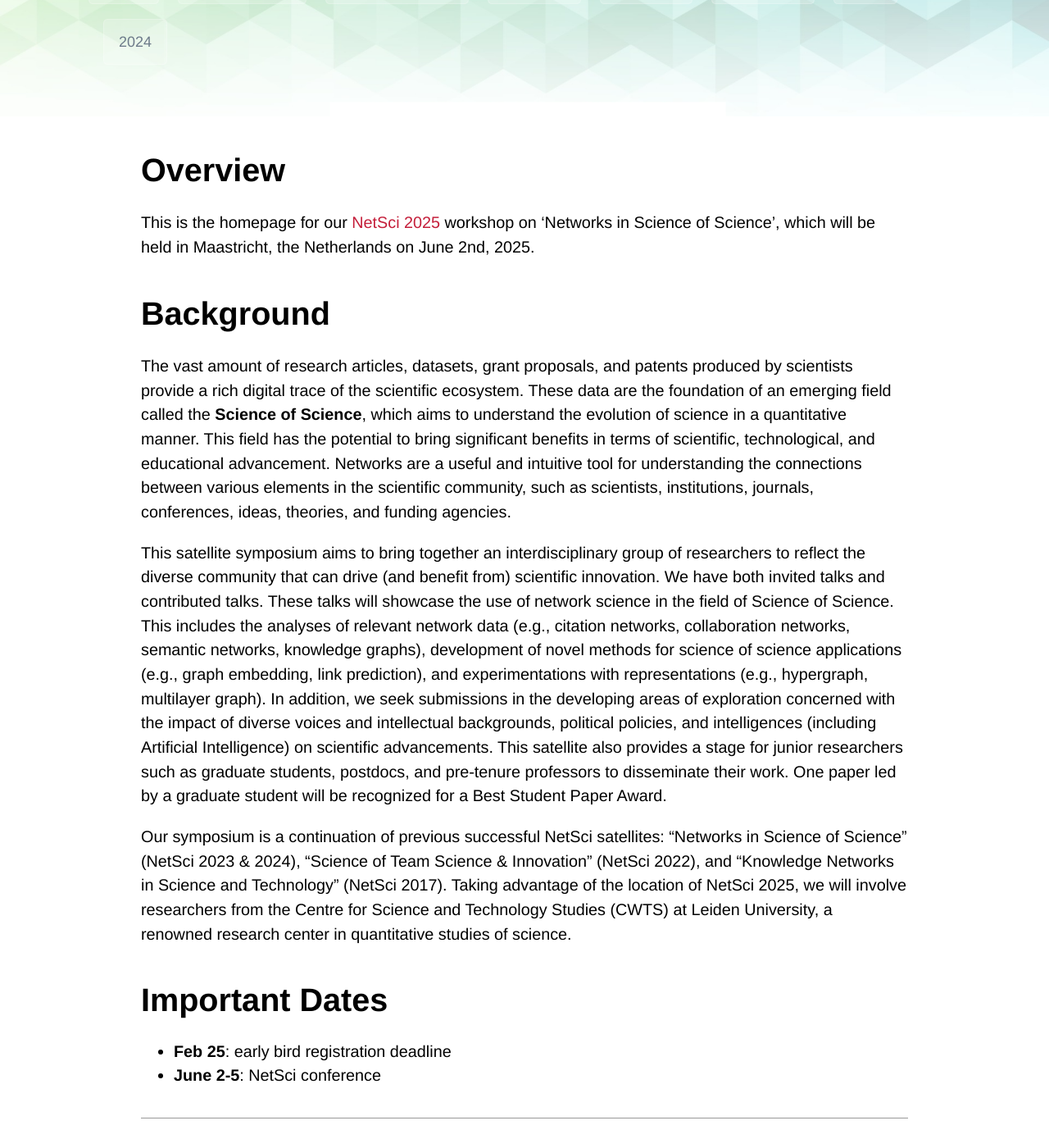
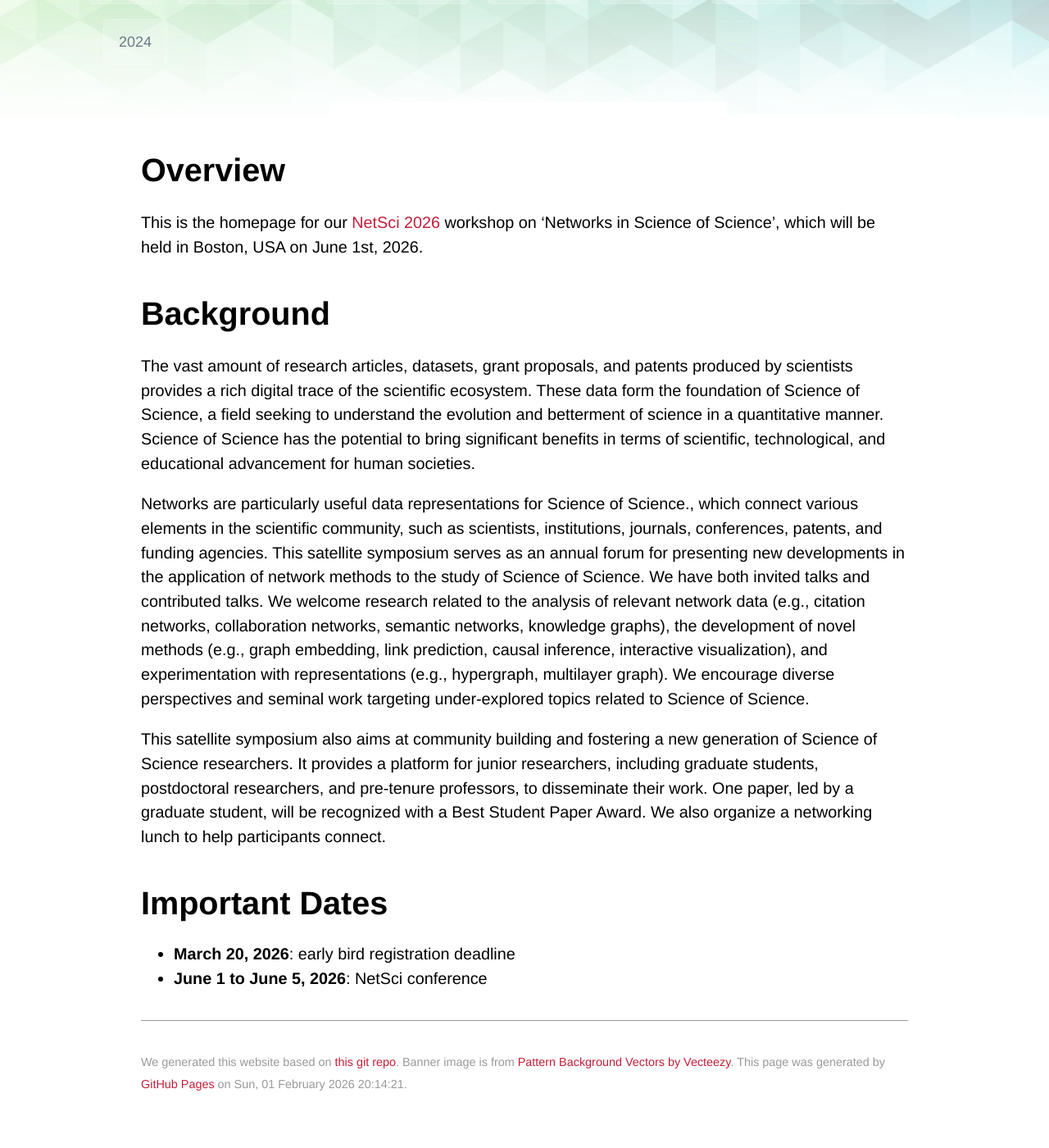
Before and after one commit to netscisci/netscisci.github.io, a Jekyll site: the page built from index.md, in a window 1280 px wide and 1400 px high, scrolled down 272 px. Shown: the whole window at 82% size. Built offline with Jekyll 4.4.1, drawn with Linux system fonts in a browser that asks for light colours; some web fonts are replaced; our own code applies the rules of GitHub Pages for plain Markdown files; after the commit the page ends 1643 px from its top, so only the background shows below that.

Commit message:
Update index.md

```diff
--- a/index.md
+++ b/index.md
@@ -4,18 +4,17 @@ layout: default
 
 # Overview
 
-This is the homepage for our [NetSci 2025](https://netsci2025.github.io/) workshop on 'Networks in Science of Science', which will be held in Maastricht, the Netherlands on June 2nd, 2025.
+This is the homepage for our [NetSci 2026](https://www.netsci2026.com) workshop on 'Networks in Science of Science', which will be held in Boston, USA on June 1st, 2026.
 
 # Background
 
-The vast amount of research articles, datasets, grant proposals, and patents produced by scientists provide a rich digital trace of the scientific ecosystem. These data are the foundation of an emerging field called the **Science of Science**, which aims to understand the evolution of science in a quantitative manner. This field has the potential to bring significant benefits in terms of scientific, technological, and educational advancement. Networks are a useful and intuitive tool for understanding the connections between various elements in the scientific community, such as scientists, institutions, journals, conferences, ideas, theories, and funding agencies.
+The vast amount of research articles, datasets, grant proposals, and patents produced by scientists provides a rich digital trace of the scientific ecosystem. These data form the foundation of Science of Science, a field seeking to understand the evolution and betterment of science in a quantitative manner. Science of Science has the potential to bring significant benefits in terms of scientific, technological, and educational advancement for human societies.
 
-This satellite symposium aims to bring together an interdisciplinary group of researchers to reflect the diverse community that can drive (and benefit from) scientific innovation. We have both invited talks and contributed talks. These talks will showcase the use of network science in the field of Science of Science. This includes the analyses of relevant network data (e.g., citation networks, collaboration networks, semantic networks, knowledge graphs), development of novel methods for science of science applications (e.g., graph embedding, link prediction), and experimentations with representations (e.g., hypergraph, multilayer graph). In addition, we seek submissions in the developing areas of exploration concerned with the impact of diverse voices and intellectual backgrounds, political policies, and intelligences (including Artificial Intelligence) on scientific advancements. This satellite also provides a stage for junior researchers such as graduate students, postdocs, and pre-tenure professors to disseminate their work. One paper led by a graduate student will be recognized for a Best Student Paper Award.
+Networks are particularly useful data representations for Science of Science., which connect various elements in the scientific community, such as scientists, institutions, journals, conferences, patents, and funding agencies. This satellite symposium serves as an annual forum for presenting new developments in the application of network methods to the study of Science of Science. We have both invited talks and contributed talks. We welcome research related to the analysis of relevant network data (e.g., citation networks, collaboration networks, semantic networks, knowledge graphs), the development of novel methods (e.g., graph embedding, link prediction, causal inference, interactive visualization), and experimentation with representations (e.g., hypergraph, multilayer graph). We encourage diverse perspectives and seminal work targeting under-explored topics related to Science of Science.
 
-Our symposium is a continuation of previous successful NetSci satellites: "Networks in Science of Science" (NetSci 2023 & 2024), "Science of Team Science & Innovation" (NetSci 2022), and "Knowledge Networks in Science and Technology" (NetSci 2017). Taking advantage of the location of NetSci 2025, we will involve researchers from the Centre for Science and Technology Studies (CWTS) at Leiden University, a renowned research center in quantitative studies of science.
-
+This satellite symposium also aims at community building and fostering a new generation of Science of Science researchers. It provides a platform for junior researchers, including graduate students, postdoctoral researchers, and pre-tenure professors, to disseminate their work. One paper, led by a graduate student, will be recognized with a Best Student Paper Award. We also organize a networking lunch to help participants connect.
 
 # Important Dates
 
-- **Feb 25**: early bird registration deadline
-- **June 2-5**: NetSci conference
+- **March 20, 2026**: early bird registration deadline
+- **June 1 to June 5, 2026**: NetSci conference
```
